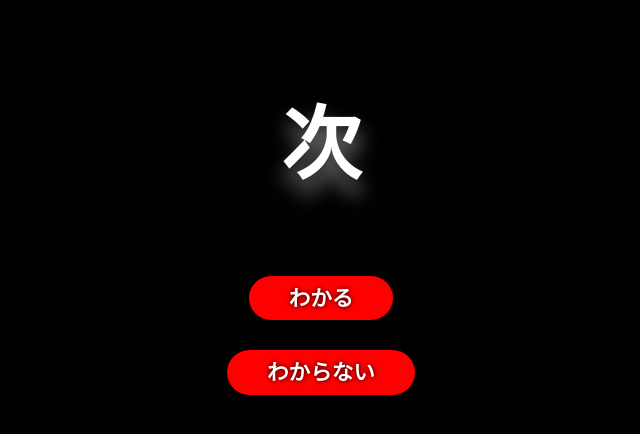
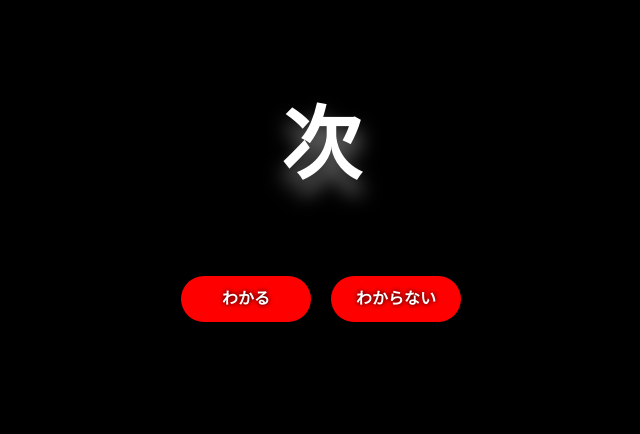
Before and after one commit to EricZhao9482/Goiryoku, a React (Vite) app: page / in a window 1280 px wide. Both pictures are taken after a click on the element "Begin". Shown: the top 434 px of the page, without its empty margins (319-959 px from the left). Built offline with nearby package versions, Linux system fonts and the light colour scheme.

Commit message:
fixed button alignments

```diff
--- a/src/components/KnowDontKnowButtons.jsx
+++ b/src/components/KnowDontKnowButtons.jsx
@@ -2,13 +2,9 @@
 // eslint-disable-next-line react/prop-types
 function KnowDontKnowButtons( {onHomeScreen} ) {
     return (
-        <div id="kdk-buttons-container" className={` ${onHomeScreen ? "hide" : "fade-in-from-bottom"}`}>
-            <div id="know-button" className={`center btn-primary`}>
-                <p>わかる</p>
-            </div>
-            <div id="dont-know-button" className={`center btn-primary`}>
-                <p>わからない</p>
-            </div>
+        <div id="kdk-buttons-container" className={`center ${onHomeScreen ? "hide" : "fade-in-from-bottom"}`}>
+            <button id="know-button" className="btn-secondary">わかる</button>
+            <button id="dont-know-button" className="btn-secondary">わからない</button>
         </div>
     )
 }
--- a/src/css/styling.css
+++ b/src/css/styling.css
@@ -57,7 +57,7 @@ li:active {
     max-width: fit-content;
     margin-left: auto;
     margin-right: auto;
-    text-align: center;
+    /* text-align: center; */
 }
 
 .center p {
@@ -117,6 +117,41 @@ li:active {
     user-select: none;
 }
 
+.btn-secondary {
+    font-size: 100%;
+    line-height: 1em;
+    font-weight: bold;
+    white-space: nowrap;
+
+    /* box stats */
+    /* margin-top: 30px; */
+    width: 130px;
+    margin: 0px 10px;
+    border: 0px;
+    border-radius: 100px; /* rounds out edges */
+    padding: 15px 20px;
+
+    color:white;
+    text-shadow: 0 0 5px black ;
+    /* pointer-events: none; */
+    user-select: none;
+
+    /* background-image: linear-gradient(to right, var(--color-white) 0%, var(--color-white) 50%, var(--color-primary) 50%, var(--color-primary) 100%);
+    color: var(--color-white); */
+    background-color: red;
+    transition: all .2s;
+  }
+
+  .btn-secondary:hover {
+    transform: scale(1.1);
+  }
+
+  .btn-secondary:active {
+    transition: all 0.1s;
+    transform: scale(1.0);
+    background-color: white;
+  }
+
 .difficulty-select {
     margin-top: 60px;
 }
@@ -146,9 +181,8 @@ li:active {
 /* /////////////////////// */
 #kdk-buttons-container {
     width: 100%;
-    align-items:flex-start;
-    justify-content: center;
-    display:inline
+    /* align-items:flex-start;
+    justify-content: center; */
 }
 
 /* //////////////////////////// */
```
